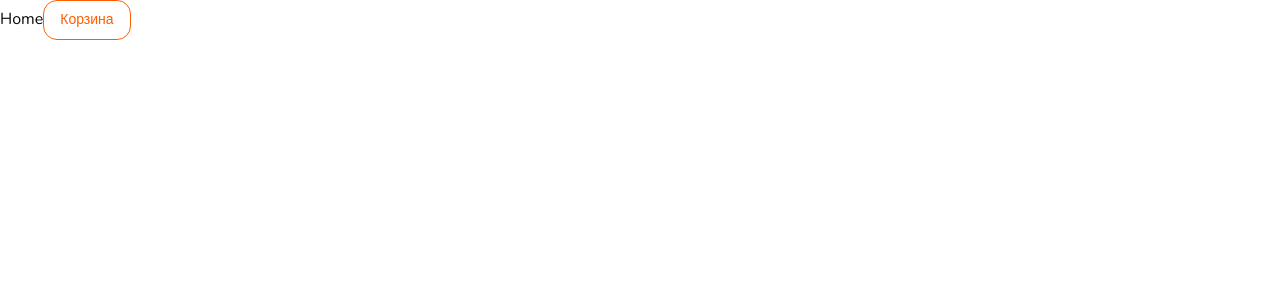
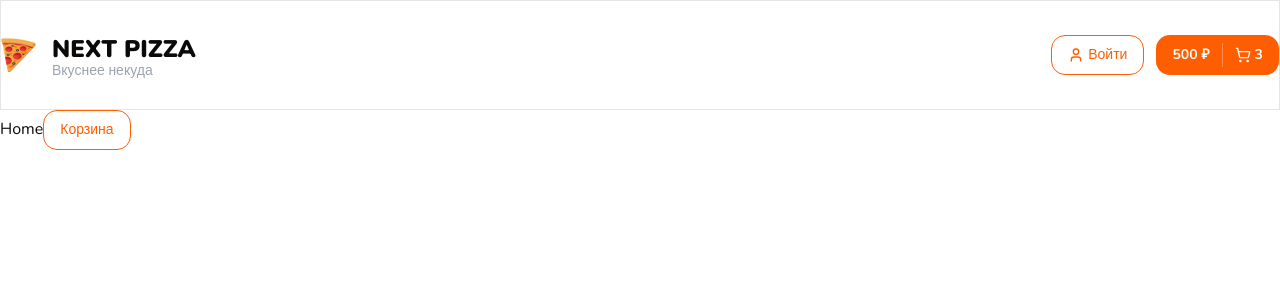
Before and after one commit to dfuqq/next_pizza, a Next.js app: page / in a window 1280 px wide. Shown: the top 300 px of the page. Built offline with nearby package versions, Linux system fonts and the light colour scheme.

Commit message:
Header component added

```diff
--- a/app/layout.tsx
+++ b/app/layout.tsx
@@ -1,6 +1,7 @@
 import type { Metadata } from 'next';
 import { Nunito } from 'next/font/google';
 import './globals.css';
+import { Header } from '@/components/shared/header';
 
 const nunitoFont = Nunito({
 	subsets: ['cyrillic'],
@@ -21,7 +22,10 @@
 	return (
 		<html lang='en'>
 			<body className={nunitoFont.className}>
-				<main className='min-h-screen'>{children}</main>
+				<main className='min-h-screen'>
+					<Header />
+					{children}
+				</main>
 			</body>
 		</html>
 	);
--- /dev/null
+++ b/components/shared/container.tsx
@@ -0,0 +1,17 @@
+import { cn } from '@/lib/utils';
+import React from 'react';
+
+interface Props {
+	className?: string;
+}
+
+export const Container: React.FC<React.PropsWithChildren<Props>> = ({
+	className,
+	children,
+}) => {
+	return (
+		<div className={cn('mx-auto max-w-[1280px]', className)}>
+			{children}
+		</div>
+	);
+};
--- /dev/null
+++ b/components/shared/header.tsx
@@ -0,0 +1,65 @@
+import { cn } from '@/lib/utils';
+import React from 'react';
+import { Container } from './container';
+import Image from 'next/image';
+import { Button } from '../ui';
+import { ArrowRight, ShoppingCart, User } from 'lucide-react';
+
+interface Props {
+	className?: string;
+}
+
+export const Header: React.FC<Props> = ({ className }) => {
+	return (
+		<header className={cn('border border-b', className)}>
+			<Container className='flex items-center justify-between py-8'>
+				{/* Left Side */}
+				<div className='flex items-center gap-4'>
+					<Image
+						src='/logo.png'
+						alt='Logo'
+						width={35}
+						height={35}
+					/>
+					<div>
+						<h1 className='text-2xl uppercase font-black'>
+							Next Pizza
+						</h1>
+						<p className='text-sm text-gray-400 leading-3'>
+							Вкуснее некуда
+						</p>
+					</div>
+				</div>
+
+				{/* Right Side */}
+				<div className='flex items-center gap-3'>
+					<Button
+						variant='outline'
+						className='flex items-center gap-1'>
+						<User size={16} />
+						Войти
+					</Button>
+
+					<div>
+						<Button className='group relative'>
+							<b>500 ₽</b>
+							<span className='h-full w-[1px] bg-white/30 mx-3' />
+							<div className='flex items-center gap-1 transition duration-300 group-hover:opacity-0'>
+								<ShoppingCart
+									size={16}
+									className='relative'
+									strokeWidth={2}
+								/>
+								<b>3</b>
+							</div>
+							<ArrowRight
+								size={20}
+								className='absolute right-5 transition duration-300 -translate-x-2 opacity-0 group-hover:opacity-100 group-hover:translate-x-0'
+							/>
+						</Button>
+					</div>
+				</div>
+			</Container>
+		</header>
+	);
+};
--- /dev/null
+++ b/components/shared/index.ts
@@ -0,0 +1,2 @@
+export { Container } from './container';
+export { Header } from './header';
--- /dev/null
+++ b/components/ui/index.ts
@@ -0,0 +1,10 @@
+export { Button } from './button';
+export { Checkbox } from './checkbox';
+export { Dialog } from './dialog';
+export { Drawer } from './drawer';
+export { Input } from './input';
+export { Popover } from './popover';
+export { RadioGroup } from './radio-group';
+export { Select } from './select';
+export { Skeleton } from './skeleton';
+export { Slider } from './slider';
```
Also changed, not shown: public/logo.png (added).
